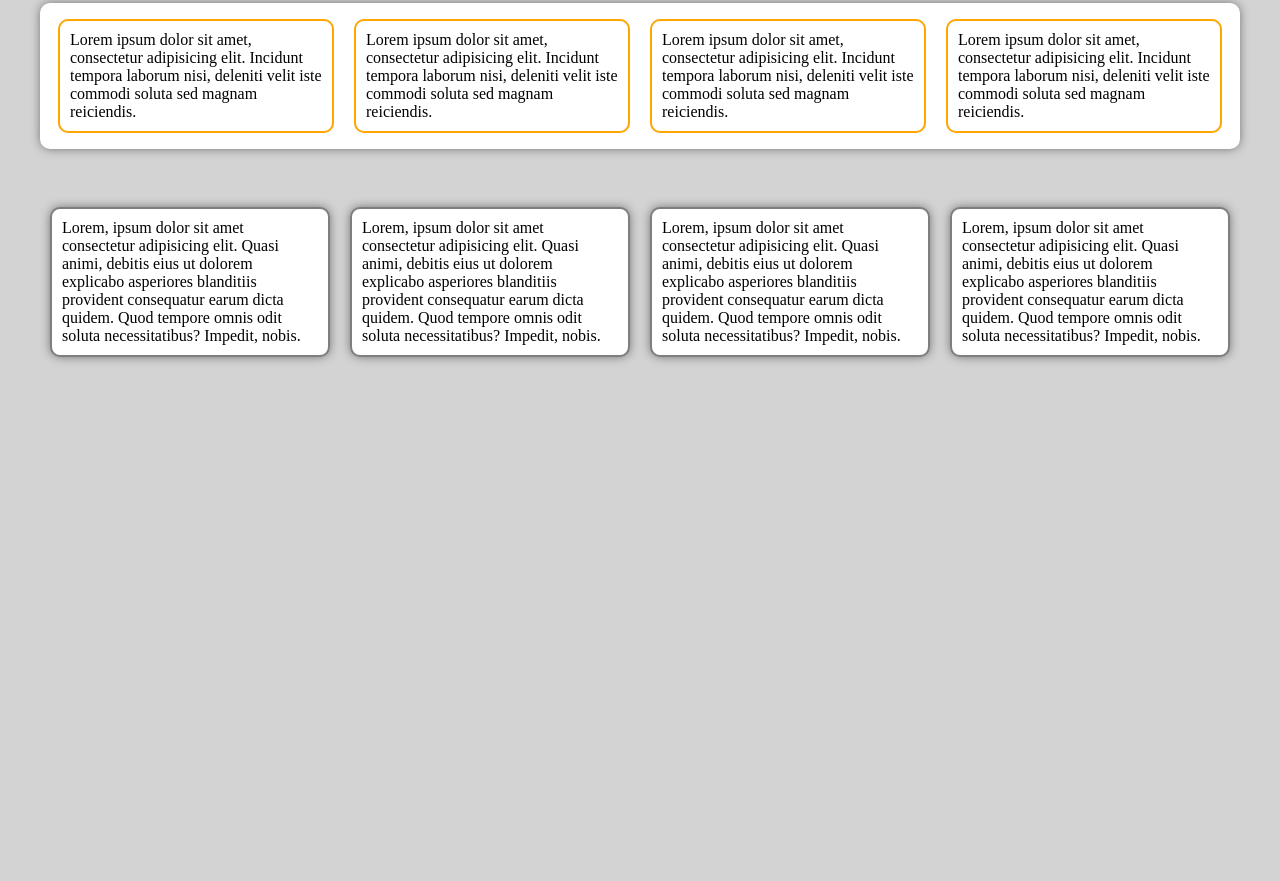
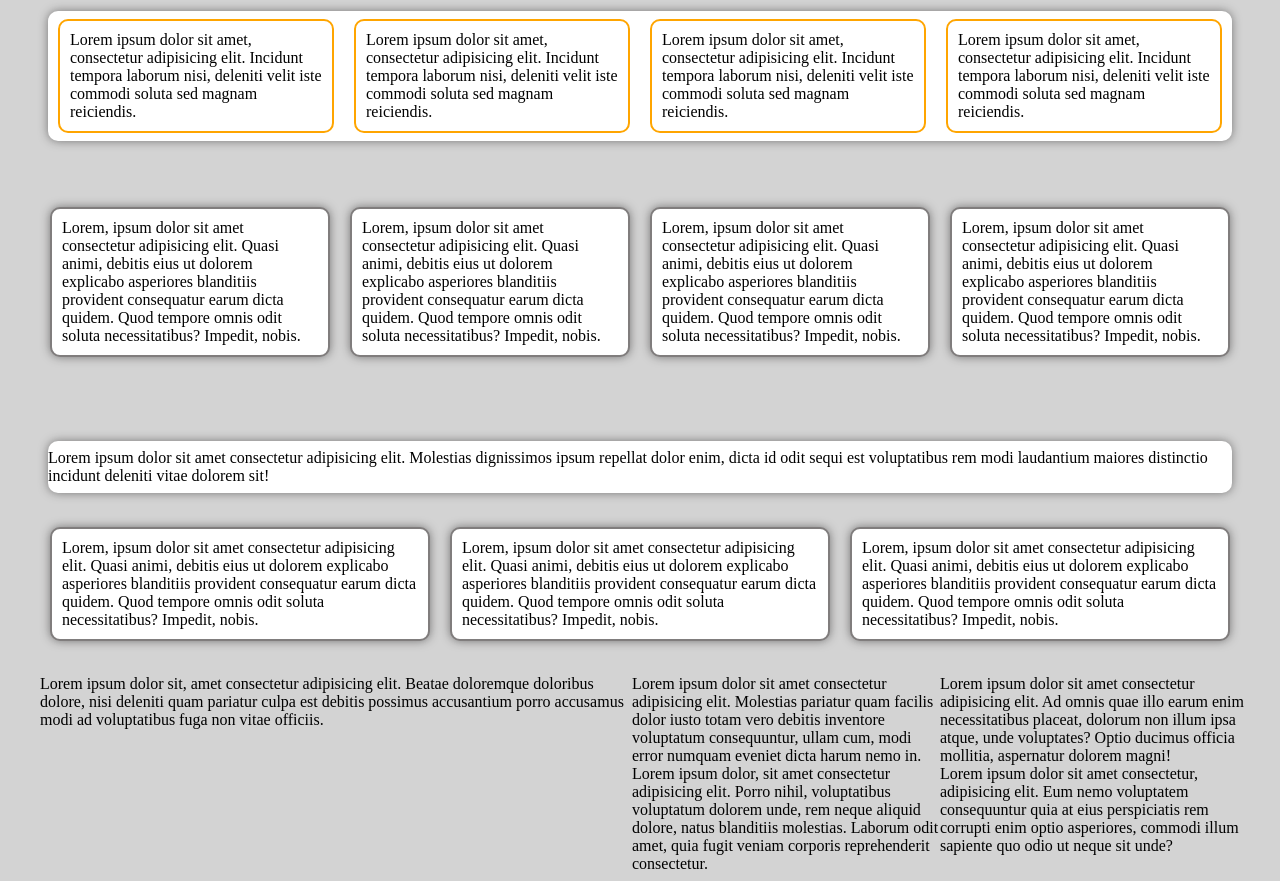
Before and after one commit to AigerimAkmatalieva/01.12.21, a plain HTML site: page index.html in a window 1280 px wide. Shown: the part 237-1118 px from the top of the page. Before the commit the page ends 800 px from the top, so only its background shows below. Drawn offline with Linux system fonts and the light colour scheme.

Commit message:
index.html

```diff
--- a/index.html
+++ b/index.html
@@ -1,5 +1,6 @@
 <!DOCTYPE html>
 <html lang="en">
+
 <head>
   <meta charset="UTF-8">
   <meta http-equiv="X-UA-Compatible" content="IE=edge">
@@ -7,10 +8,11 @@
   <title>Document</title>
   <link rel="stylesheet" href="./style.css">
 </head>
+
 <body>
   <div class="wrapper">
-    <div class="card">
       <div class="container">
+        <div class="card">
         <div class="row">
           <div class="col-3">
             <div class="card1">
@@ -52,9 +54,8 @@
       </div>
     </div>
   </div>
-  <div class="wrap">
-    <div class="card2">
       <div class="container">
+        <div class="card2">
         <div class="row">
           <div class="col-3">
             <div class="card3">Lorem ipsum dolor sit amet, consectetur adipisicing elit. Incidunt tempora laborum
@@ -81,7 +82,6 @@
             </div>
           </div>
         </div>
-      </div>
     </div>
   </div>
   <div class="wrapper">
@@ -118,6 +118,85 @@
       </div>
     </div>
   </div>
+
+
+
+  <br>
+
+
+
+
+
+  <div class="container">
+    <div class="card2">
+      <div class="row">
+        <div class="col-12">
+          Lorem ipsum dolor sit amet consectetur adipisicing elit. Molestias dignissimos ipsum repellat dolor enim,
+          dicta id odit sequi est voluptatibus rem modi laudantium maiores distinctio incidunt deleniti vitae dolorem
+          sit!
+        </div>
+      </div>
+    </div>
+  </div>
+
+
+  <br>
+
+  <div class="container">
+    <div class="row">
+      <div class="col-4">
+        <div class="card4">
+          Lorem, ipsum dolor sit amet consectetur adipisicing elit. Quasi animi, debitis eius ut dolorem explicabo
+          asperiores blanditiis provident consequatur earum dicta quidem. Quod tempore omnis odit soluta
+          necessitatibus? Impedit, nobis.
+        </div>
+      </div>
+      <div class="col-4">
+        <div class="card4">
+          Lorem, ipsum dolor sit amet consectetur adipisicing elit. Quasi animi, debitis eius ut dolorem explicabo
+          asperiores blanditiis provident consequatur earum dicta quidem. Quod tempore omnis odit soluta
+          necessitatibus? Impedit, nobis.
+        </div>
+      </div>
+      <div class="col-4">
+        <div class="card4">
+          Lorem, ipsum dolor sit amet consectetur adipisicing elit. Quasi animi, debitis eius ut dolorem explicabo
+          asperiores blanditiis provident consequatur earum dicta quidem. Quod tempore omnis odit soluta
+          necessitatibus? Impedit, nobis.
+        </div>
+      </div>
+    </div>
+  </div>
+
+
+  <br>
+
+  <div class="container">
+    <div class="row">
+      <div class="col-6">Lorem ipsum dolor sit, amet consectetur adipisicing elit. Beatae doloremque doloribus dolore,
+        nisi deleniti quam pariatur culpa est debitis possimus accusantium porro accusamus modi ad voluptatibus fuga
+        non vitae officiis.</div>
+      <div class="col-6">
+        <div class="row">
+          <div class="col-6">
+            Lorem ipsum dolor sit amet consectetur adipisicing elit. Molestias pariatur quam facilis
+            dolor iusto totam vero debitis inventore voluptatum consequuntur, ullam cum, modi error numquam eveniet
+            dicta harum nemo in.</div>
+          <div class="col-6">Lorem ipsum dolor sit amet consectetur adipisicing elit. Ad omnis quae illo earum enim
+            necessitatibus placeat, dolorum non illum ipsa atque, unde voluptates? Optio ducimus officia mollitia,
+            aspernatur dolorem magni!</div>
+          <div class="col-6">Lorem ipsum dolor, sit amet consectetur adipisicing elit. Porro nihil, voluptatibus
+            voluptatum dolorem unde, rem neque aliquid dolore, natus blanditiis molestias. Laborum odit amet, quia
+            fugit veniam corporis reprehenderit consectetur.</div>
+          <div class="col-6">Lorem ipsum dolor sit amet consectetur, adipisicing elit. Eum nemo voluptatem
+            consequuntur quia at eius perspiciatis rem corrupti enim optio asperiores, commodi illum sapiente quo odio
+            ut neque sit unde?</div>
+        </div>
+      </div>
+    </div>
+  </div>
+  </div>
+
 </body>
 
 </html>
```
